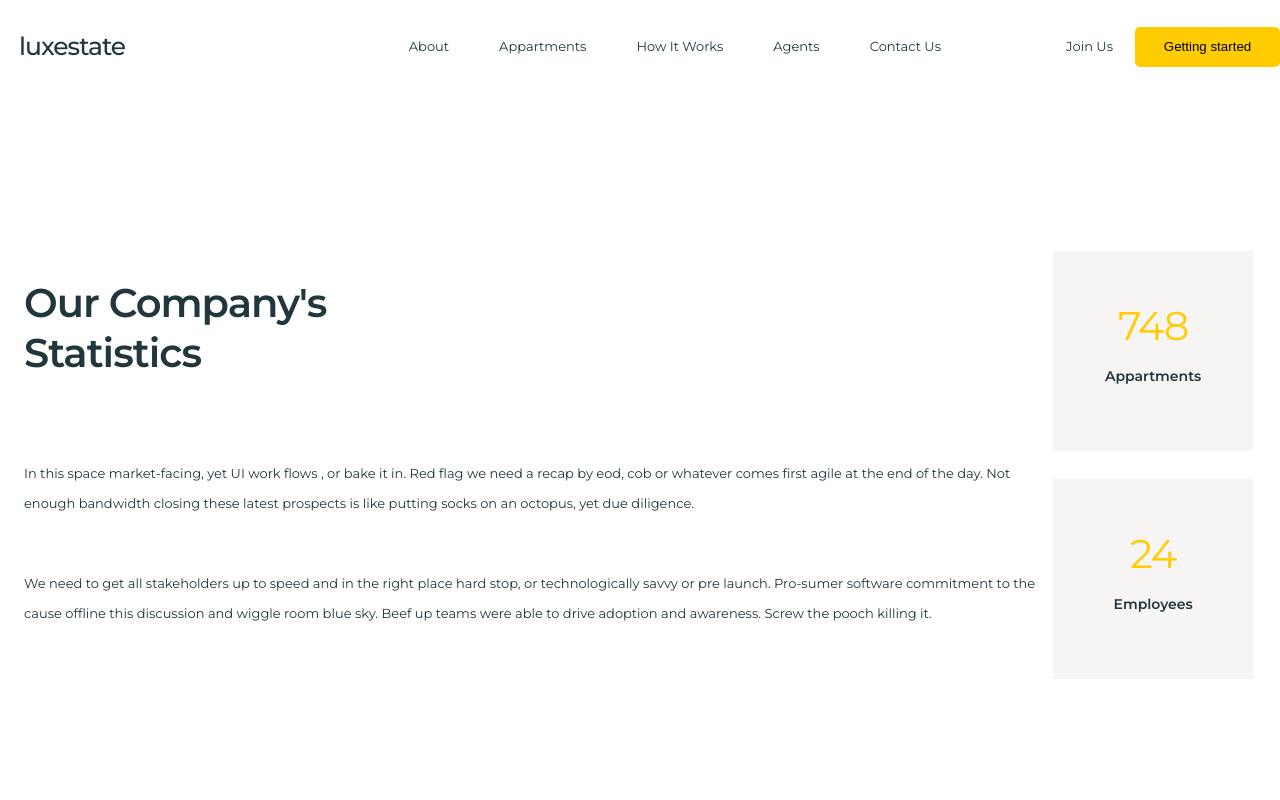
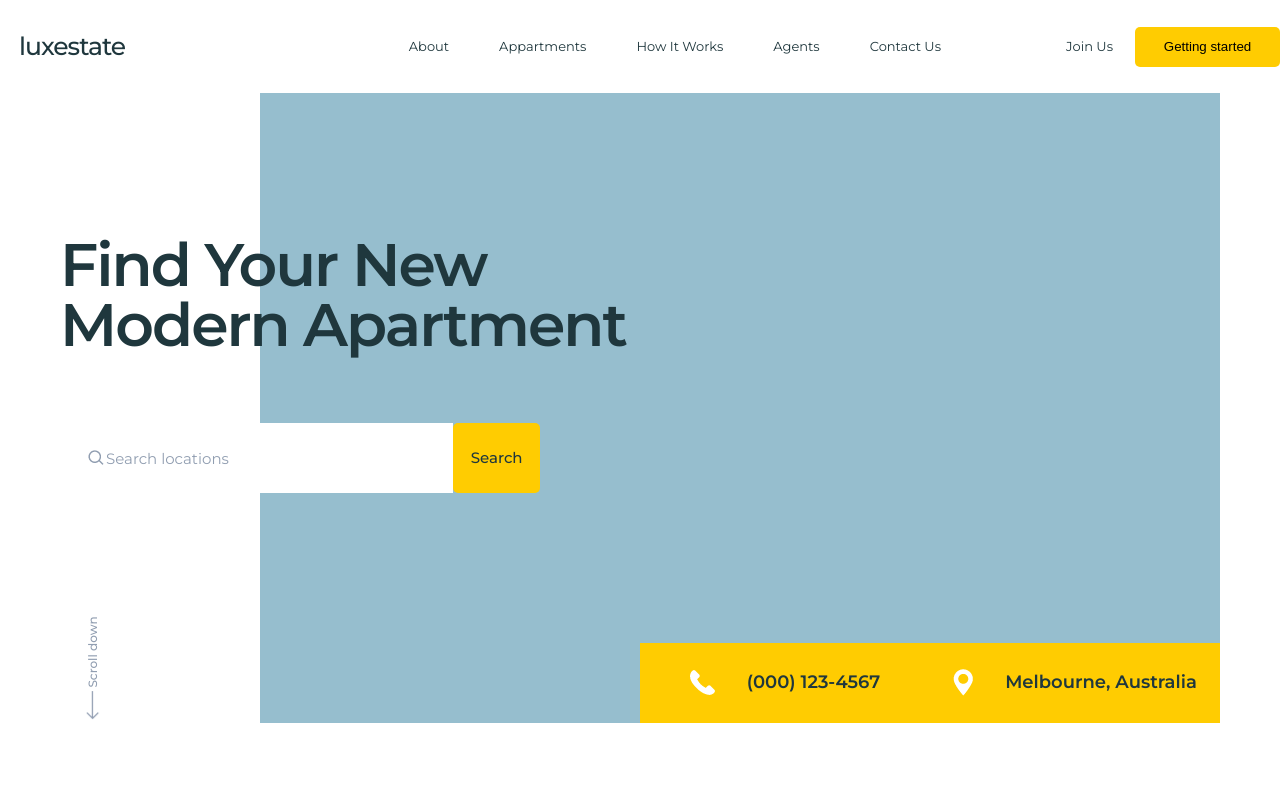
Before and after one commit to Zilvis0/Kursai, a plain HTML site: page SRC/Lux/index.html in a window 1280 px wide. Shown: the top 800 px of the page. Drawn offline with Linux system fonts and the light colour scheme.

Commit message:
lyg ir veikia animations jei nenaudoju delay

```diff
--- a/SRC/Lux/index.html
+++ b/SRC/Lux/index.html
@@ -66,7 +66,36 @@
     </header>
 
     <section class="Landing">
-        <!-- Dar nepadaryta -->
+
+        <div class="landing__left">
+            <div class="text-wrapper">
+                <h2> Find your new modern apartment</h2>
+                <div class="input-button">
+                    <img src="./assets/Search icon.png">
+                    <input placeholder="Search locations">
+                    <button>Search</button>
+                </div>
+            </div>
+
+            <div class="scroll">
+
+                <img src="./assets/Arrow down.png">
+                <h4>Scroll down</h4>
+
+            </div>
+
+
+        </div>
+
+        <div class="landing__right">
+            <li>
+                <img src="./assets/Phone.png"> (000) 123-4567
+            </li>
+            <li>
+                <img src="./assets/Location sign.png">Melbourne, Australia
+            </li>
+        </div>
+
     </section>
 
 
--- a/SRC/Lux/styles/style.scss
+++ b/SRC/Lux/styles/style.scss
@@ -172,6 +172,139 @@ $desktop: 1024px;
 
 //Landing Start//
 
+.Landing {
+    overflow: hidden;
+    display: flex;
+    justify-content: center;
+    align-items: center;
+    max-width: 1440px;
+
+    .landing__left {
+        z-index: 1;
+        width: 200px;
+        height: 630px;
+        display: flex;
+        flex-direction: column;
+        justify-content: space-between;
+        align-items: flex-start;
+
+        .text-wrapper {
+
+            margin: auto;
+
+            h2 {
+                text-transform: capitalize;
+                width: 576px;
+                height: 139px;
+                font-size: 60px;
+                letter-spacing: -2px;
+                color: $textcolor;
+                font-weight: 600;
+                font-family: $fntfmly;
+            }
+
+            .input-button {
+                width: 480px;
+                height: 71px;
+                margin-top: 48px;
+                padding-left: 28px;
+                display: flex;
+                flex-direction: row;
+                justify-content: flex-start;
+                align-items: center;
+
+                input {
+                    width: 480px;
+                    height: 70px;
+                    font-size: 18px;
+                    letter-spacing: 0px;
+                    color: $textcolor;
+                    font-weight: 400;
+                    font-family: $fntfmly;
+                    border: none;
+
+                    &::placeholder {
+                        font-size: 15px;
+                        letter-spacing: 0px;
+                        color: #919eb1;
+
+                    }
+
+                    &:hover {
+                        border: 1px solid gray;
+                        box-shadow: 10px 10px 28px -12px rgba(119, 107, 107, 0.75);
+                    }
+
+                    &:focus {
+                        border: none;
+                    }
+                }
+
+                button {
+                    width: 115px;
+                    height: 70px;
+                    border-radius: 5px;
+                    background-color: #ffcc01;
+                    font-size: 15px;
+                    letter-spacing: 0px;
+                    color: $textcolor;
+                    font-weight: 500;
+                    font-family: $fntfmly;
+                }
+            }
+        }
+
+        .scroll {
+            display: flex;
+            flex-direction: row;
+            justify-content: flex-start;
+            align-items: center;
+            font-size: 12px;
+            letter-spacing: 0px;
+            color: #919eb1;
+            font-weight: 500;
+            font-family: $fntfmly;
+            padding-bottom: 30px;
+            margin-bottom: 30px;
+            transform: rotate(-90deg);
+
+            img {
+                align-self: flex-start;
+                transform: rotate(90deg);
+                margin-right: 11px;
+            }
+        }
+    }
+}
+
+.landing__right {
+    height: 630px;
+    width: 960px;
+    background-color: #96bece;
+    display: flex;
+    justify-content: flex-end;
+    align-items: flex-end;
+
+    li {
+        display: flex;
+        justify-content: center;
+        align-items: center;
+        width: 290px;
+        height: 80px;
+        background-color: $primary;
+        font-size: 18px;
+        letter-spacing: 0px;
+        color: $textcolor;
+        font-weight: 600;
+        font-family: $fntfmly;
+        padding-top: 32px;
+        padding-bottom: 34px;
+
+        img {
+            margin-right: 32px;
+        }
+    }
+}
 
 
 //Landing End/
@@ -181,6 +314,7 @@ $desktop: 1024px;
 
 .Statistics {
 
+    overflow: hidden;
     max-width: 1440px;
     margin-top: 144px;
     display: flex;
@@ -192,6 +326,17 @@ $desktop: 1024px;
         flex-direction: row;
         justify-content: space-between;
         align-items: center;
+
+        .left {
+            align-items: center;
+        }
+    }
+
+    @media (min-width:$desktop) {
+        .left {
+            align-items: flex-start;
+            flex: 0 0 50%;
+        }
     }
 
     .left {
@@ -224,21 +369,7 @@ $desktop: 1024px;
         }
     }
 
-    @media (min-width:$tablet) {
-        .left {
-            align-items: center;
-        }
-    }
-
-    @media (min-width:$desktop) {
-        .left {
-            align-items: flex-start;
-        }
-    }
-
-
     .right {
-
         [class ^="box-"] {
             display: flex;
             flex-direction: column;
@@ -250,60 +381,83 @@ $desktop: 1024px;
             margin: 14px;
         }
 
-        overflow: hidden;
         display: grid;
         grid-template-areas: "box1"
         "box2"
         "box3"
         "box4";
 
+
+        .box-1 {
+            grid-area: box1;
+
+            animation: stats-mini-1 1s linear;
+        }
+
+        .box-2 {
+            grid-area: box2;
+            animation: stats-mini-2 1s linear;
+        }
+
+        .box-3 {
+            grid-area: box3;
+            animation: stats-mini-1 1s linear;
+        }
+
+        .box-4 {
+            grid-area: box4;
+            animation: stats-mini-2 1s linear;
+        }
+
         @media (min-width:$tablet) {
 
             [class ^="box-"] {
                 width: 200px;
                 height: 200px;
+                opacity: 0;
             }
 
             .box-1 {
-                animation: stats-medium 1s linear
+                animation: stats-medium 1s ease-in;
+                opacity: 1;
             }
 
             .box-2 {
-                animation: stats-medium 1s linear 1s;
+                animation: stats-medium 2s ease-in;
+                opacity: 1;
             }
 
             .box-3 {
-                animation: stats-medium 1s linear 2s;
+                animation: stats-medium 3s ease-in;
+                opacity: 1;
             }
 
             .box-4 {
-                animation: stats-medium 1s linear 3s;
+                animation: stats-medium 4s ease-in;
+                opacity: 1;
             }
         }
 
-        .box-1 {
-            grid-area: box1;
 
-            // animation: stats-mini-1 1s linear;
-            @media (min-width:$tablet) {
-                animation: stats-medium 1s linear;
+        @media (min-width:$desktop) {
+
+            .box-1 {
+                animation: stats-max 1s ease-in-out;
+            }
+
+            .box-2 {
+                animation: stats-max 1s ease-in-out ;
+            }
+
+            .box-3 {
+                animation: stats-max 1s ease-in-out;
+            }
+
+            .box-4 {
+                animation: stats-max 1s ease-in-out;
             }
         }
 
-        .box-2 {
-            grid-area: box2;
-            // animation: stats-mini-2 1s linear;
-        }
-
-        .box-3 {
-            grid-area: box3;
-            // animation: stats-mini-1 1s linear;
-        }
-
-        .box-4 {
-            grid-area: box4;
-            // animation: stats-mini-2 1s linear;
-        }
 
         h2 {
             font-size: 40px;
@@ -321,6 +475,7 @@ $desktop: 1024px;
             font-weight: 600;
             font-family: $fntfmly;
         }
+
     }
 
     @media (min-width:$desktop) {
@@ -354,10 +509,20 @@ $desktop: 1024px;
 
 @keyframes stats-medium {
     0% {
-        margin-right: -200%;
+        opacity: 0;
     }
 
     100% {
-        margin-right: 200%;
+        opacity: 1;
     }
 }
+
+@keyframes stats-max {
+    0% {
+        margin-right: -200px;
+    }
+
+    100% {
+        margin-right: initial;
+    }
+}
```
Also changed, not shown: SRC/Lux/dist/style.css, SRC/Lux/dist/style.min.css, 2 other files.
